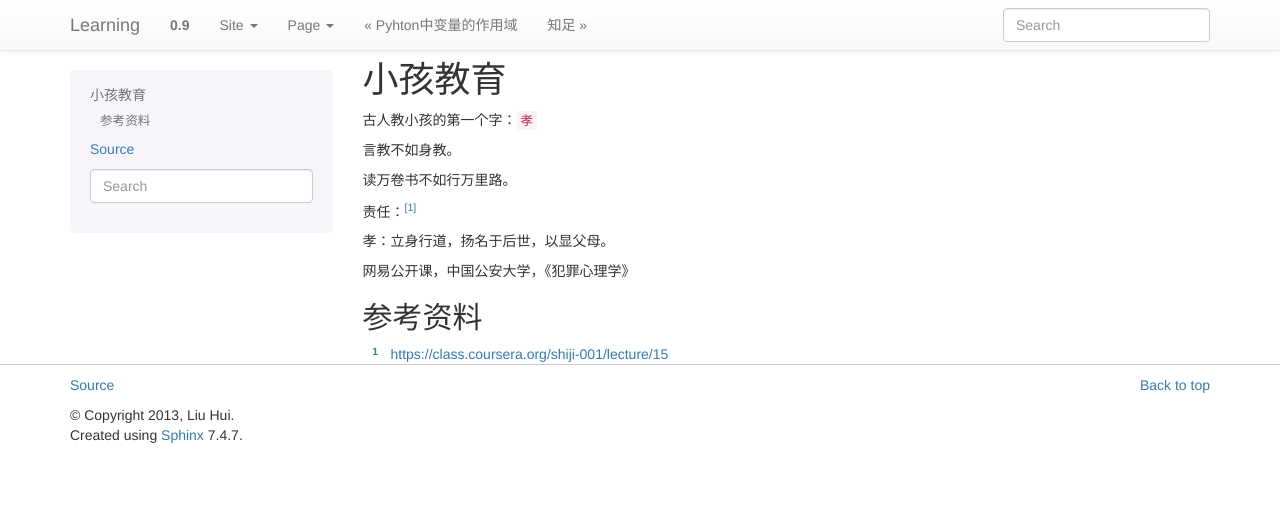
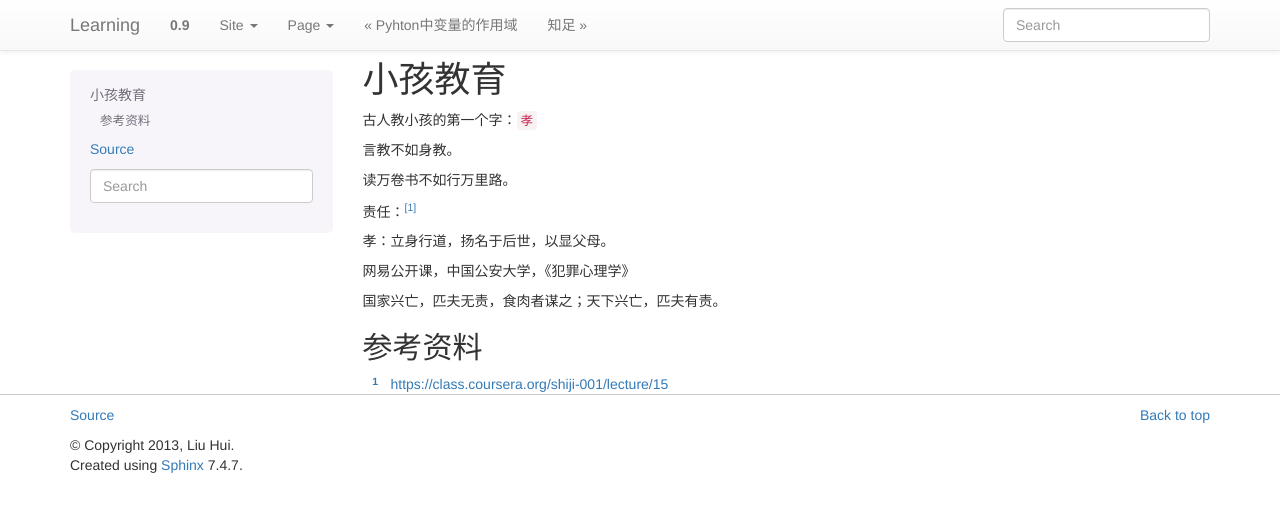
Before and after one commit to huiliu/learning.docs.hui, a Sphinx documentation site: the page built from source/children.rst, in a window 1280 px wide. Shown: the top 512 px of the page. Built offline with Sphinx 7.4.7, drawn with Linux system fonts in a browser that asks for light colours; formulas are drawn with MathJax 3.

Commit message:
UPDATE children

```diff
--- a/source/children.rst
+++ b/source/children.rst
@@ -13,6 +13,8 @@
 
 网易公开课，中国公安大学，《犯罪心理学》
 
+国家兴亡，匹夫无责，食肉者谋之；天下兴亡，匹夫有责。
+
 
 
 参考资料
```
